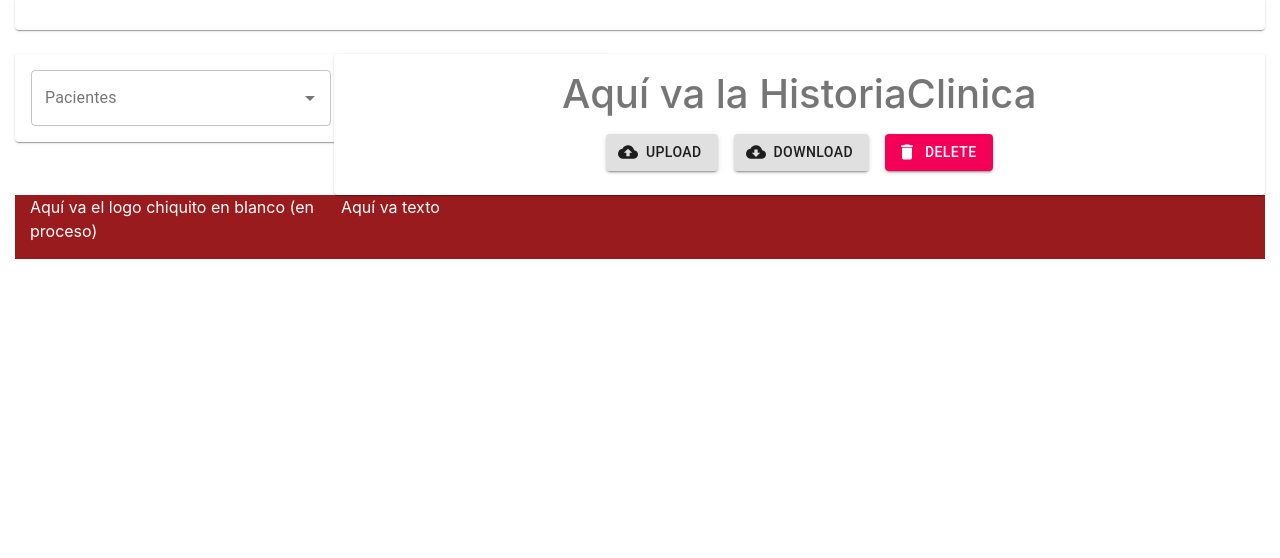
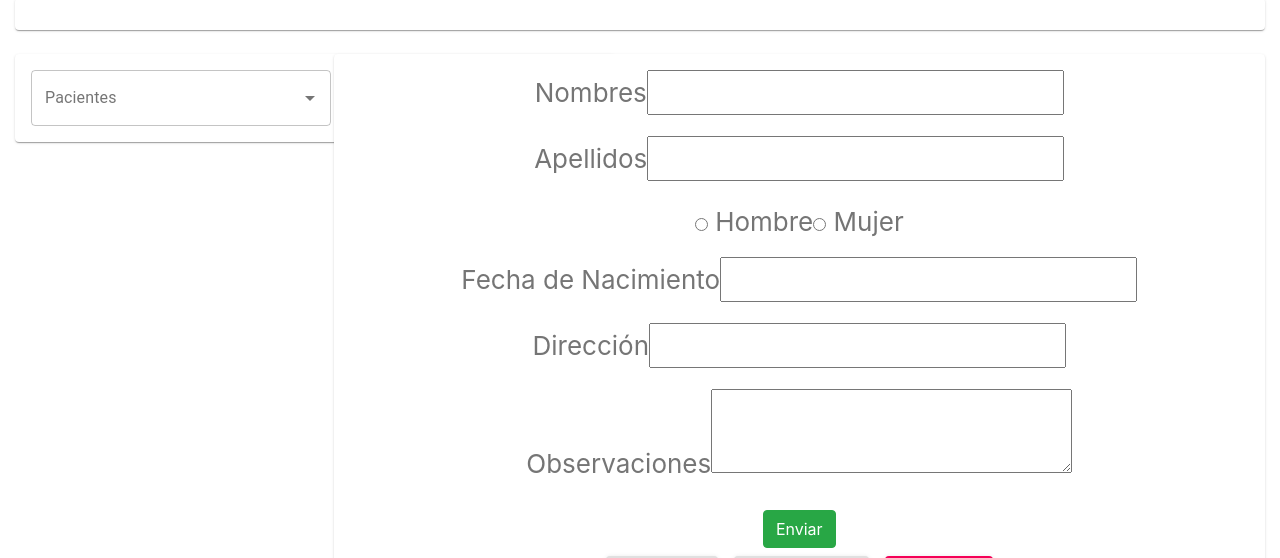
Before and after one commit to DarVerZi/meditTap, a React (Create React App) app: page /HistoriaClinica in a window 1280 px wide. Shown: the part 394-952 px from the top of the page. Before the commit the page ends 800 px from the top, so only its background shows below. Built offline with nearby package versions, Linux system fonts and the light colour scheme.

Commit message:
Form de HC. Ignoren lo feo por ahora

```diff
--- a/src/App.css
+++ b/src/App.css
@@ -62,7 +62,7 @@
 }
 
 @media screen and (max-width:700px) {
-  .App-header nav {
+  .App-header  {
     width: 80%;
     height: 100%;
     margin: 0;
--- /dev/null
+++ b/src/components/FormHC.js
@@ -0,0 +1,115 @@
+import React, { Component } from 'react';
+
+class FormHC extends Component{
+
+    nombreRef = React.createRef();
+    apellidoRef = React.createRef();
+    generoHombreRef = React.createRef();
+    generoMujerRef = React.createRef();
+    fNacRef = React.createRef();
+    direccionRef = React.createRef();
+    obserRef = React.createRef();
+
+    /*state = {
+        paciente: {},
+        status: null
+    };
+
+    changeState = (genero) => {
+        this.setState({
+            paciente: {
+                nombre: this.nombreRef.current.value,
+                apellido: this.apellidoRef.current.value,
+                fNac: this.fNacRef.current.value,
+                direccion: this.direccionRef.current.value,
+                obser: this.obserRef.current.value,
+                genero: genero
+            }
+        });
+    }
+
+    recibirFormulario = (e) => {
+        e.preventDefault();
+        var genero = "hombre";
+        if(this.generoHombreRef.current.checked){
+            genero = this.generoHombreRef.current.value;
+        }else{
+            genero = this.generoMujerRef.current.value;
+        }
+        var user = {
+            nombre: this.nombreRef.current.value,
+            apellido: this.apellidoRef.current.value,
+            fNac: this.fNacRef.current.value,
+            direccion: this.direccionRef.current.value,
+            obser: this.obserRef.current.value,
+            genero: genero
+        };
+        this.setState({
+            user: user
+        });
+        console.log(user);
+    }
+
+    recogerDatos = (e) => {
+        e.preventDefault();
+        var genero = "hombre";
+        if(this.generoHombreRef.current.checked){
+            genero = this.generoHombreRef.current.value;
+        }else{
+            genero = this.generoMujerRef.current.value;
+        }
+        this.changeState(genero);
+
+    }*/
+
+    render(){
+
+        /*if(this.state.user.name){
+            var user = this.state.user;
+        }*/
+
+        return (
+            <div id="formulario">
+                <div className="center">
+                    <div id="content">
+                        {/* Crear un formulario */}
+                    <form className="mid-form" /*onSubmit={this.recogerDatos}*/>
+                        <div className="form-group">
+                            <label htmlFor="nombre">Nombres</label>
+                            <input type="text" name="nombre" ref={this.nombreRef}/>
+                        </div>
+                        <div className="form-group">
+                            <label htmlFor="apellido">Apellidos</label>
+                            <input type="text" name="apellido" ref={this.apellidoRef}/>
+                        </div>
+                        <div className="form-group radibuttons">
+                            <input type="radio" name="genero" value="hombre" ref={this.generoHombreRef}/> Hombre
+                            <input type="radio" name="genero" value="mujer" ref={this.generoMujerRef}/> Mujer
+                        </div>
+                        <div className="form-group">
+                            <label htmlFor="fNac">Fecha de Nacimiento</label>
+                            <input type="text" name="fNac" ref={this.fNacRef}/>
+                        </div>
+                        <div className="form-group">
+                            <label htmlFor="direccion">Dirección</label>
+                            <input type="text" name="direccion" ref={this.direccionRef}/>
+                        </div>
+                        <div className="form-group">
+                            <label htmlFor="obser">Observaciones</label>
+                            <textarea name="obser" ref={this.obserRef}></textarea>
+                        </div>
+
+                        <div className="clearfix"></div>
+
+                        <input type="submit" value="Enviar" class="btn btn-success"/>
+
+                    </form>
+                    </div>
+                </div>
+            </div>
+
+        );
+    }
+}
+
+export default FormHC;
--- a/src/components/HistoriaClinica.js
+++ b/src/components/HistoriaClinica.js
@@ -5,6 +5,7 @@ import Grid from '@material-ui/core/Grid';
 import FullWidthTabs from './TabPanel';
 import IconLabelButtons from './IconLabelButtons';
 import ComboBox from './ComboBox';
+import FormHC from './FormHC';
 
 const useStyles = makeStyles((theme) => ({
   root: {
@@ -39,7 +40,7 @@ export default function HistoriaClinica() {
         </Grid>
         <Grid item xs={9}>
           <Paper className={classes.paper}>
-            <h1>Aquí va la HistoriaClinica</h1>
+            <FormHC/>
             <IconLabelButtons/>
             </Paper>
         </Grid>
```
Also changed, not shown: src/components/Sidebar.js (added, +26 -0 lines).
